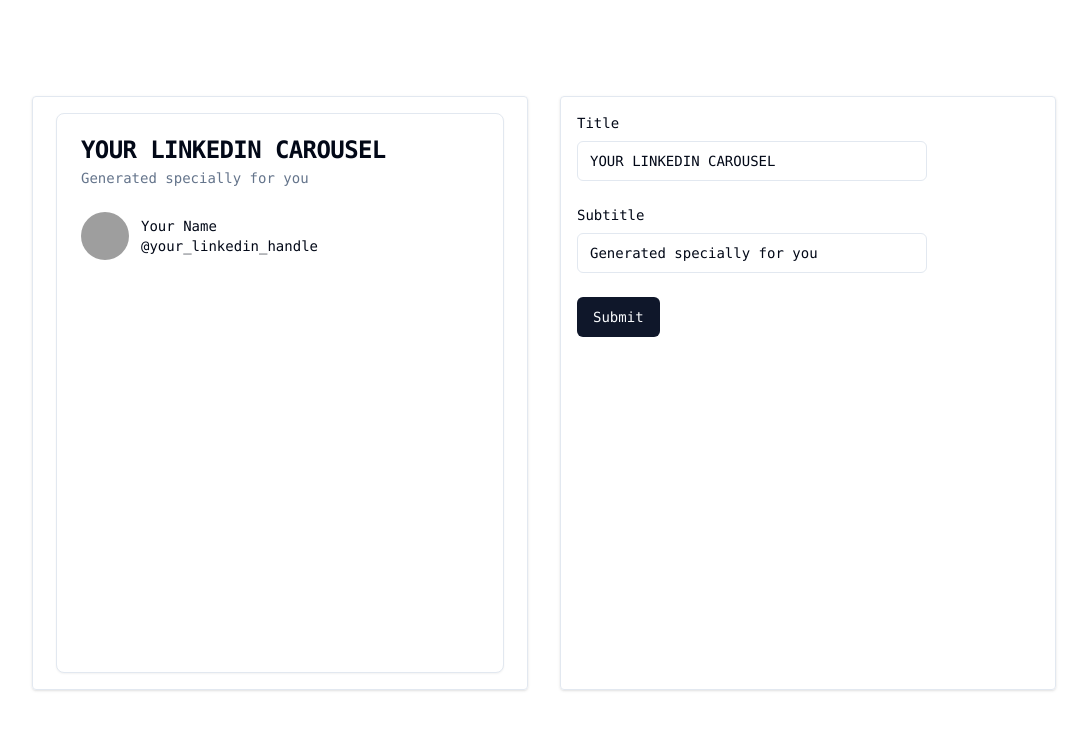
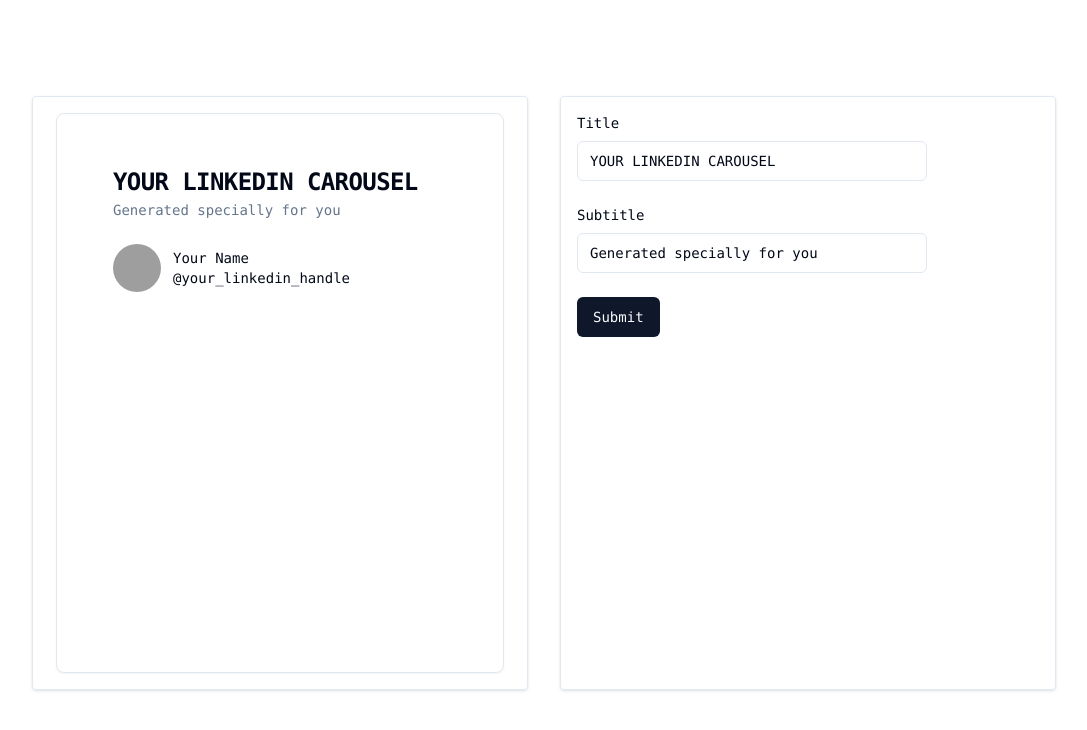
Before and after one commit to FranciscoMoretti/two-panels-nextjs-starter, a Next.js app: page / in a window 1280 px wide. Shown: the top 730 px of the page, without its empty margins (96-1183 px from the left). Built offline with nearby package versions, Linux system fonts and the light colour scheme; grey boxes are pictures that could not be loaded.

Commit message:
padding card

```diff
--- a/src/app/page.tsx
+++ b/src/app/page.tsx
@@ -76,7 +76,7 @@
 
 export function Carousel({ values }: { values: z.infer<typeof FormSchema> }) {
   return (
-    <Card className="w-[448px] h-[560px]">
+    <Card className="w-[448px] h-[560px] p-8">
       <CardHeader>
         <CardTitle>{values.title}</CardTitle>
         <CardDescription>{values.subtitle}</CardDescription>
```
